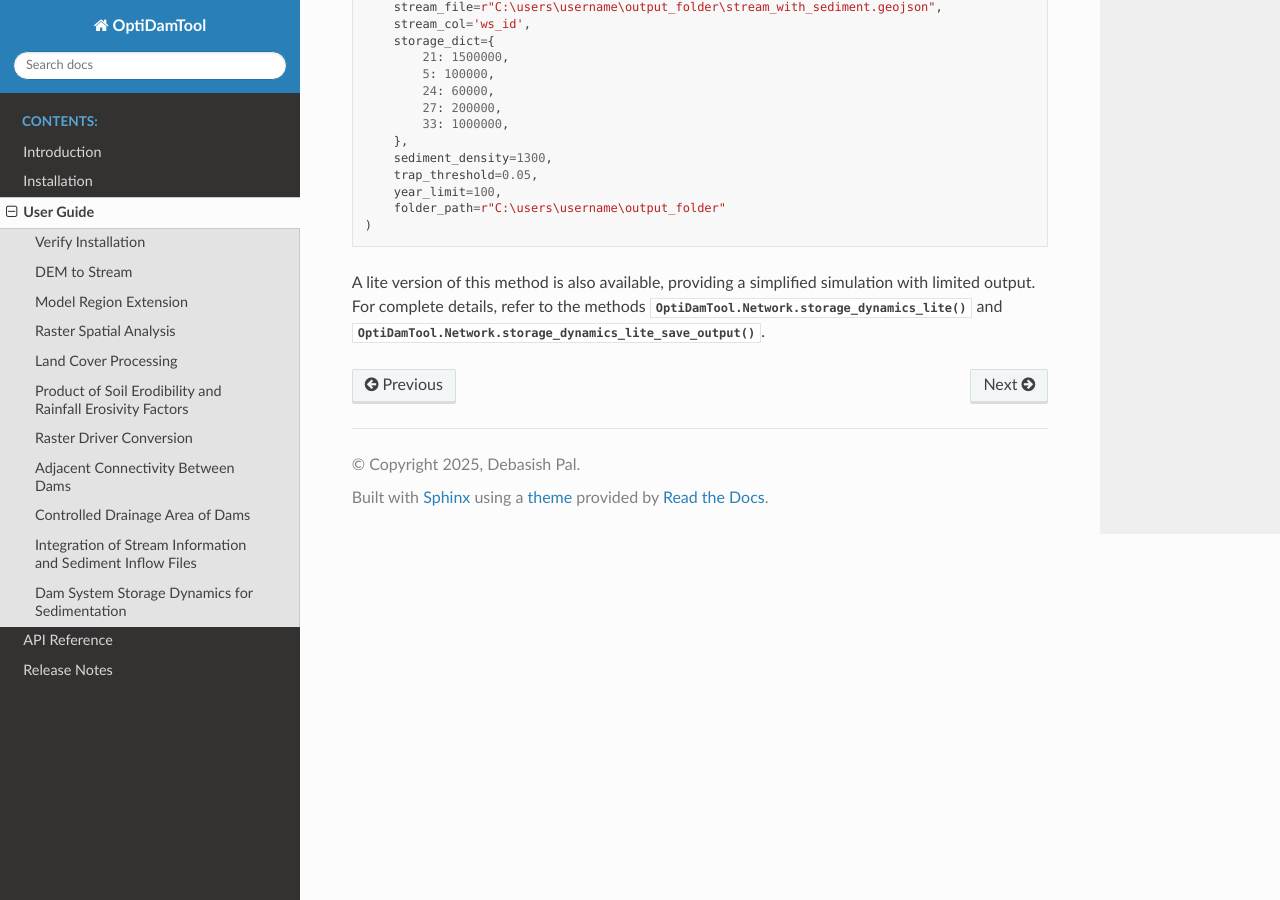
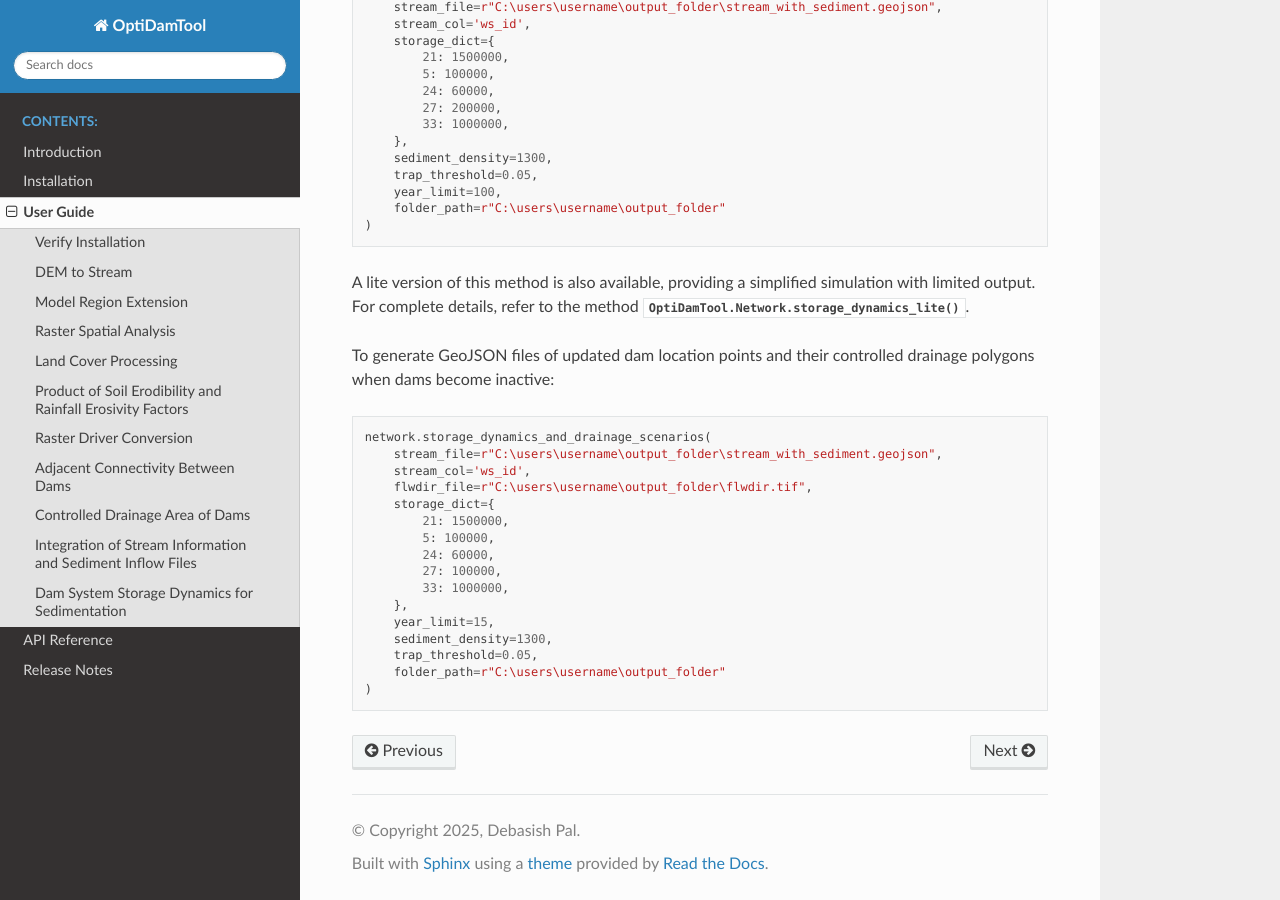
Before and after one commit to debpal/OptiDamTool, a Sphinx documentation site: the page built from docs/userguide.rst, in a window 1280 px wide and 900 px high, scrolled down 6155 px. Built offline with Sphinx 7.4.7 and the Read the Docs theme 3.1.0, drawn with Linux system fonts in a browser that asks for light colours.

Commit message:
storage dynamics with dam drainage polygons

```diff
--- a/docs/introduction.rst
+++ b/docs/introduction.rst
@@ -39,6 +39,8 @@ Offers methods for establishing hydrological and sedimentation flow connectivity
 * Computes the effective upstream drainage area values for selected dam locations within a stream network.
 * Estimates sediment inflow to dams based on effective upstream drainage areas.
 * Simulates storage dynamics of individual dams in a system due to sedimentation, using a mass balance approach.
+* Generates updated dam location points and their corresponding controlled drainage polygons when dams become inactive
+  during system-wide storage dynamics simulation.
 
 
 :class:`OptiDamTool.Analysis`
--- a/docs/userguide.rst
+++ b/docs/userguide.rst
@@ -331,5 +331,26 @@ Each file will be named after a dictionary key and will contain the correspondin
         folder_path=r"C:\users\username\output_folder"
     )
 
-A lite version of this method is also available, providing a simplified simulation with limited output. For complete details, refer to the methods
-:meth:`OptiDamTool.Network.storage_dynamics_lite` and :meth:`OptiDamTool.Network.storage_dynamics_lite_save_output`.
+A lite version of this method is also available, providing a simplified simulation with limited output. For complete details, refer to the method
+:meth:`OptiDamTool.Network.storage_dynamics_lite`.
+
+To generate GeoJSON files of updated dam location points and their controlled drainage polygons when dams become inactive:
+
+.. code-block:: python
+
+    network.storage_dynamics_and_drainage_scenarios(
+        stream_file=r"C:\users\username\output_folder\stream_with_sediment.geojson",
+        stream_col='ws_id',
+        flwdir_file=r"C:\users\username\output_folder\flwdir.tif",
+        storage_dict={
+            21: 1500000,
+            5: 100000,
+            24: 60000,
+            27: 100000,
+            33: 1000000,
+        },
+        year_limit=15,
+        sediment_density=1300,
+        trap_threshold=0.05,
+        folder_path=r"C:\users\username\output_folder"
+    )
```
Also changed, not shown: docs/changelog.rst (+14 -3 lines).
